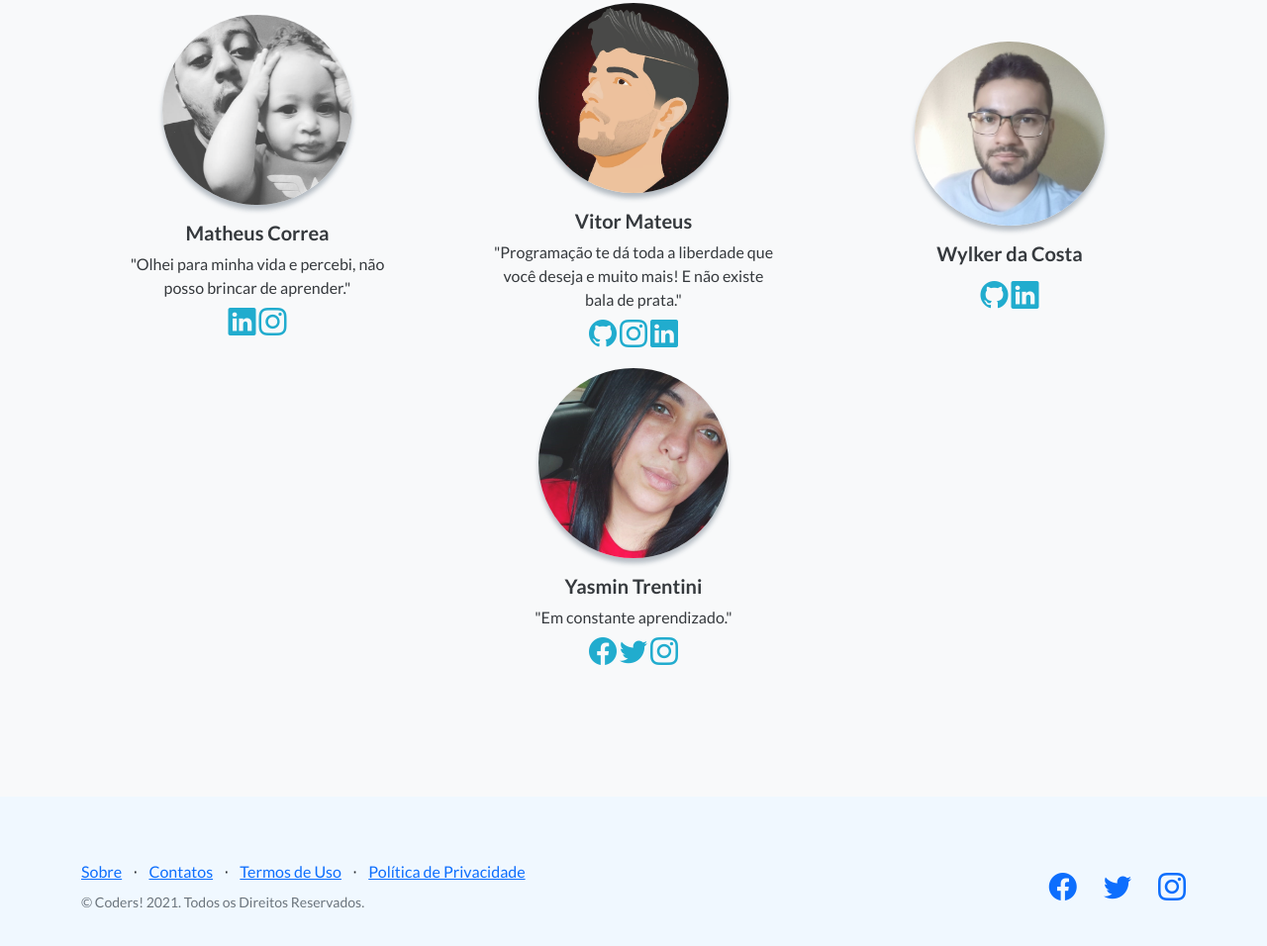
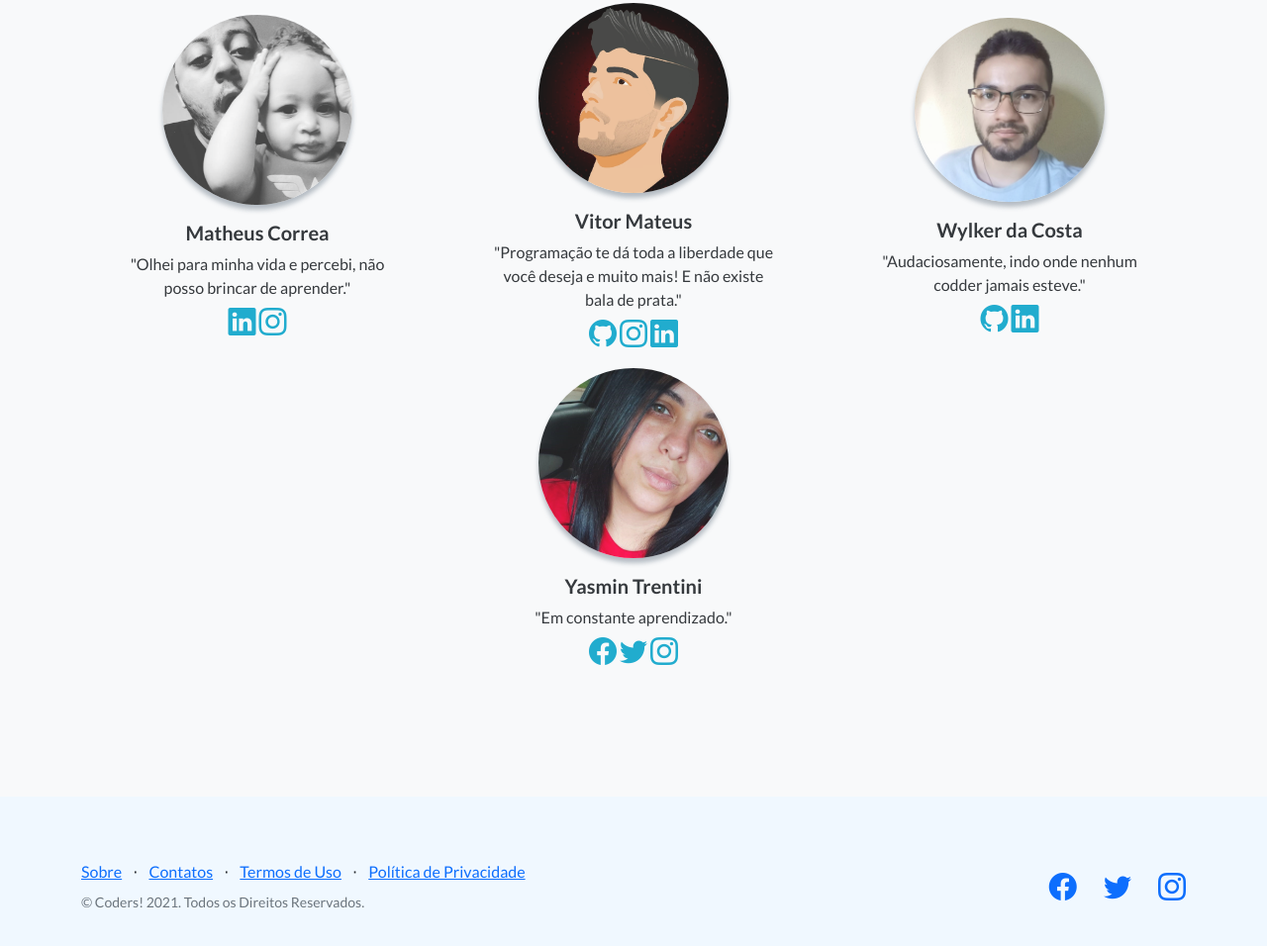
Before and after one commit to VicMatteus/VicMatteus.github.io, a plain HTML site: page sobre.html in a window 1280 px wide. Shown: the part 831-1787 px from the top of the page at 99% size. Drawn offline with nearby package versions, Linux system fonts and the light colour scheme.

Commit message:
Update sobre.html
Correção no quote de Wylker

```diff
--- a/sobre.html
+++ b/sobre.html
@@ -136,6 +136,7 @@
 							<div class="testimonial-item mx-auto mb-5 mb-lg-0">
 								<img class="img-fluid rounded-circle mb-3" src="assets/img/Wylker.jpeg" alt="..." />
 								<h5>Wylker da Costa</h5>
+								<p class="font-weight-light mb-0">"Audaciosamente, indo onde nenhum codder jamais esteve."</p>
 								<a href="https://github.com/skywylker"><i class="bi bi-github fs-3" style="color: #0aa4ca"></i
 								></a>
 								<a href="https://www.linkedin.com/in/wylker/"><i class="bi bi-linkedin fs-3" style="color: #0aa4ca"></i
```
